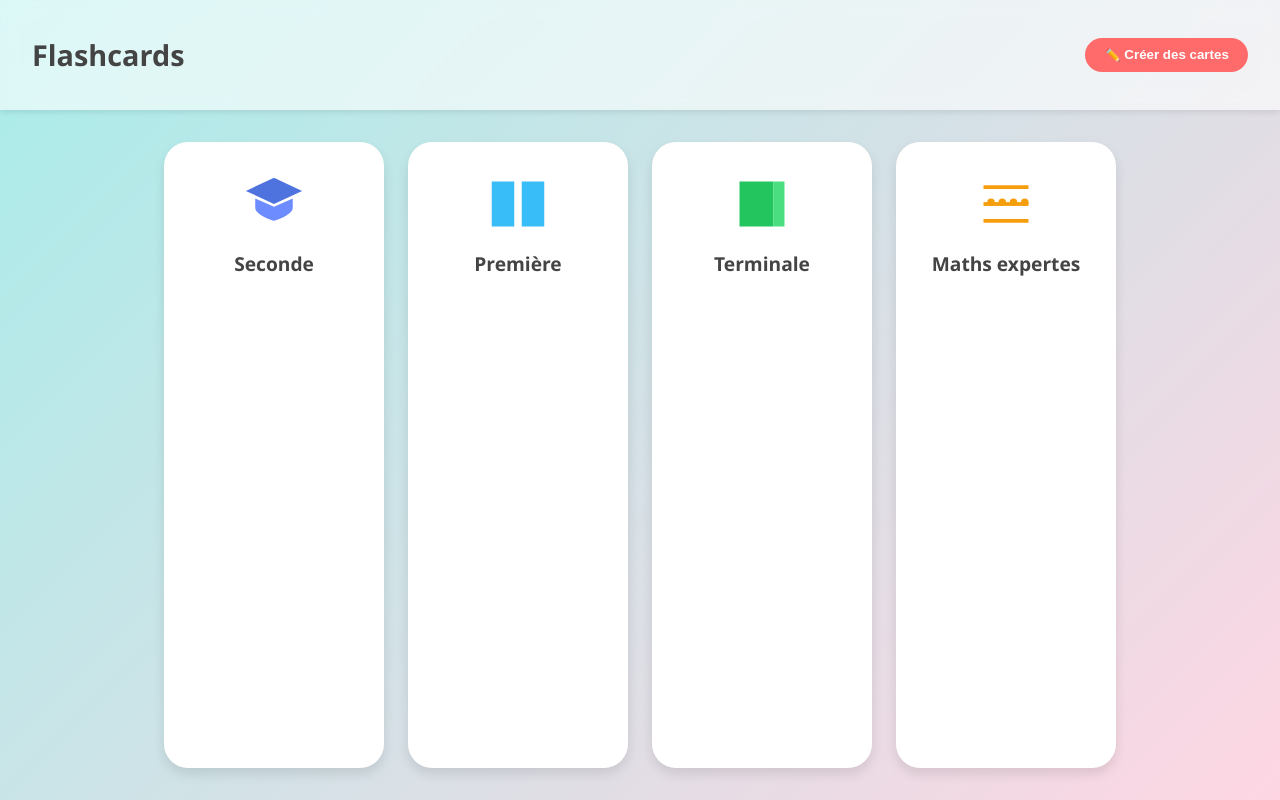
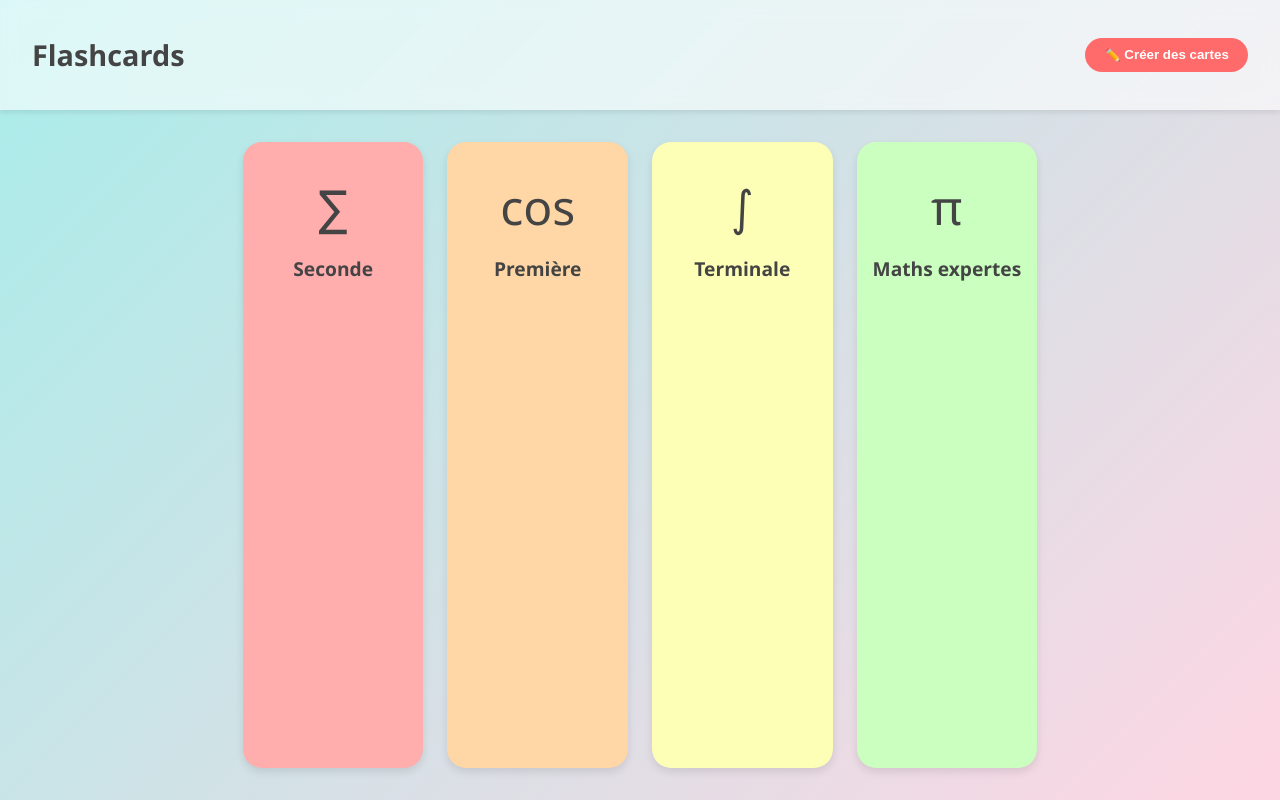
Before and after one commit to THOMAS87renoir/test, a plain HTML site: page index.html in a window 1280 px wide. Drawn offline with Linux system fonts and the light colour scheme.

Commit message:
Update index.html

```diff
--- a/index.html
+++ b/index.html
@@ -51,7 +51,7 @@
         /* 📚 Grille des niveaux */
         .levels {
             display: grid;
-            grid-template-columns: repeat(auto-fit, minmax(220px, 1fr));
+            grid-template-columns: repeat(auto-fit, minmax(180px, 1fr));
             gap: 1.5rem;
             padding: 2rem;
             max-width: 1200px;
@@ -60,25 +60,24 @@
         }
 
         .level-card {
-            background: white;
-            border-radius: 1.5rem;
-            padding: 2rem;
+            background: var(--color, #fff);
+            border-radius: 1.2rem;
+            padding: 2rem 1rem;
             text-align: center;
-            box-shadow: 0 6px 12px rgba(0,0,0,0.1);
+            box-shadow: 0 4px 8px rgba(0,0,0,0.1);
             cursor: pointer;
             transition: transform 0.2s, box-shadow 0.2s;
         }
 
         .level-card:hover {
             transform: translateY(-5px);
-            box-shadow: 0 8px 16px rgba(0,0,0,0.2);
+            box-shadow: 0 8px 16px rgba(0,0,0,0.15);
         }
 
-        .level-icon {
-            width: 60px;
-            height: 60px;
-            margin: auto;
+        .level-symbol {
+            font-size: 3rem;
             margin-bottom: 1rem;
+            color: #444;
         }
 
         .level-card h3 {
@@ -168,53 +167,25 @@
         </button>
     </header>
 
-    <!-- 📚 Grille niveaux -->
+    <!-- 📚 Grille niveaux simplifiée -->
     <main class="levels">
-        <div class="level-card" onclick="openModal('Seconde')">
-            <div class="level-icon">
-                <!-- 🎓 Chapeau -->
-                <svg xmlns="http://www.w3.org/2000/svg" viewBox="0 0 64 64" fill="#4e73df">
-                    <path d="M32 4L2 18l30 14 30-14-30-14z"/>
-                    <path d="M12 26v10c0 8 20 14 20 14s20-6 20-14V26l-20 9-20-9z" fill="#6c8cff"/>
-                </svg>
-            </div>
+        <div class="level-card" onclick="openModal('Seconde')" style="--color:#FFADAD">
+            <div class="level-symbol">∑</div>
             <h3>Seconde</h3>
         </div>
 
-        <div class="level-card" onclick="openModal('Première')">
-            <div class="level-icon">
-                <!-- 📘 Livre ouvert -->
-                <svg xmlns="http://www.w3.org/2000/svg" viewBox="0 0 64 64" fill="#38bdf8">
-                    <path d="M4 8h24v48H4zM36 8h24v48H36z"/>
-                </svg>
-            </div>
+        <div class="level-card" onclick="openModal('Première')" style="--color:#FFD6A5">
+            <div class="level-symbol">cos</div>
             <h3>Première</h3>
         </div>
 
-        <div class="level-card" onclick="openModal('Terminale')">
-            <div class="level-icon">
-                <!-- 📗 Livre fermé -->
-                <svg xmlns="http://www.w3.org/2000/svg" viewBox="0 0 64 64" fill="#22c55e">
-                    <path d="M8 8h36v48H8z"/>
-                    <path d="M44 8h12v48H44z" fill="#4ade80"/>
-                </svg>
-            </div>
+        <div class="level-card" onclick="openModal('Terminale')" style="--color:#FDFFB6">
+            <div class="level-symbol">∫</div>
             <h3>Terminale</h3>
         </div>
 
-        <div class="level-card" onclick="openModal('Maths expertes')">
-            <div class="level-icon">
-                <!-- 🧮 Abaque -->
-                <svg xmlns="http://www.w3.org/2000/svg" viewBox="0 0 64 64" fill="#f59e0b">
-                    <rect x="8" y="12" width="48" height="4"/>
-                    <rect x="8" y="30" width="48" height="4"/>
-                    <rect x="8" y="48" width="48" height="4"/>
-                    <circle cx="16" cy="30" r="4"/>
-                    <circle cx="28" cy="30" r="4"/>
-                    <circle cx="40" cy="30" r="4"/>
-                    <circle cx="52" cy="30" r="4"/>
-                </svg>
-            </div>
+        <div class="level-card" onclick="openModal('Maths expertes')" style="--color:#CAFFBF">
+            <div class="level-symbol">π</div>
             <h3>Maths expertes</h3>
         </div>
     </main>
```
